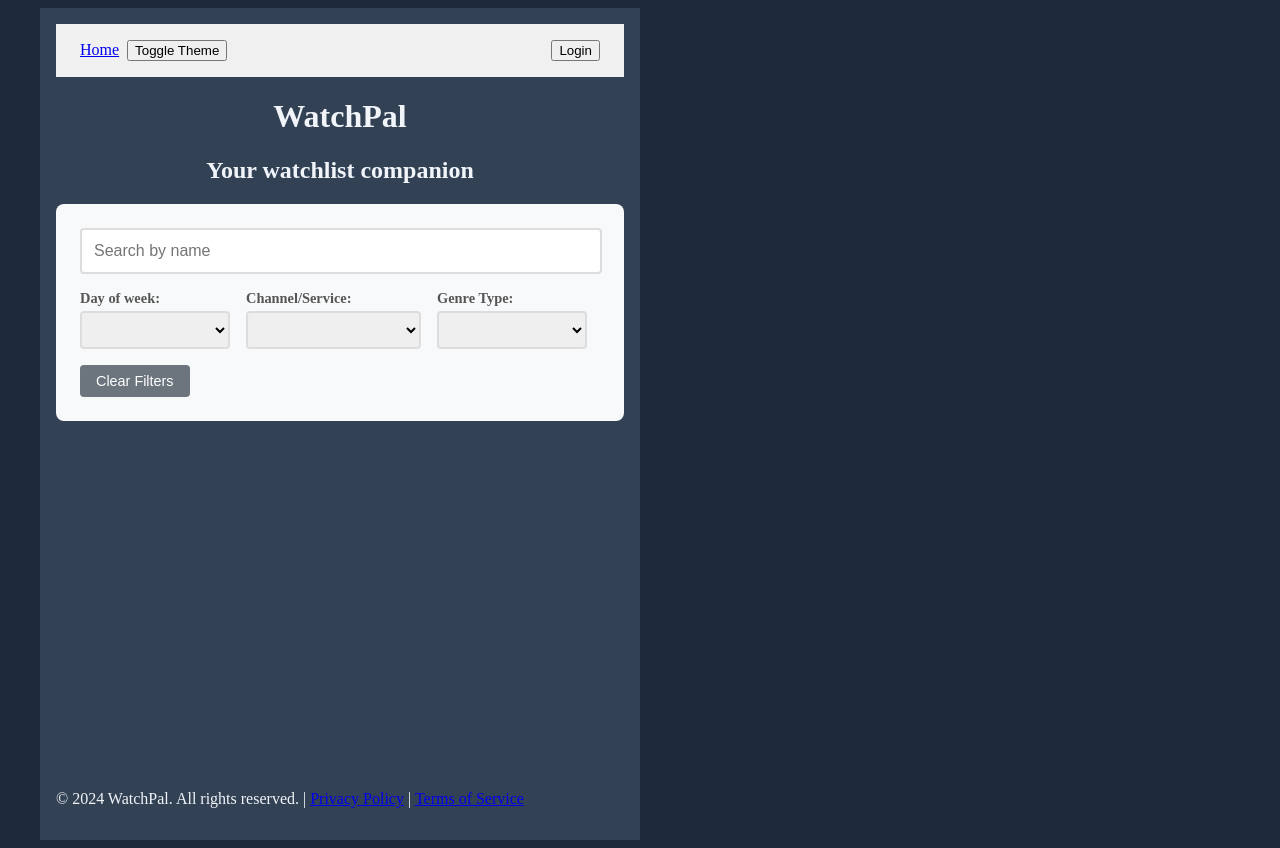
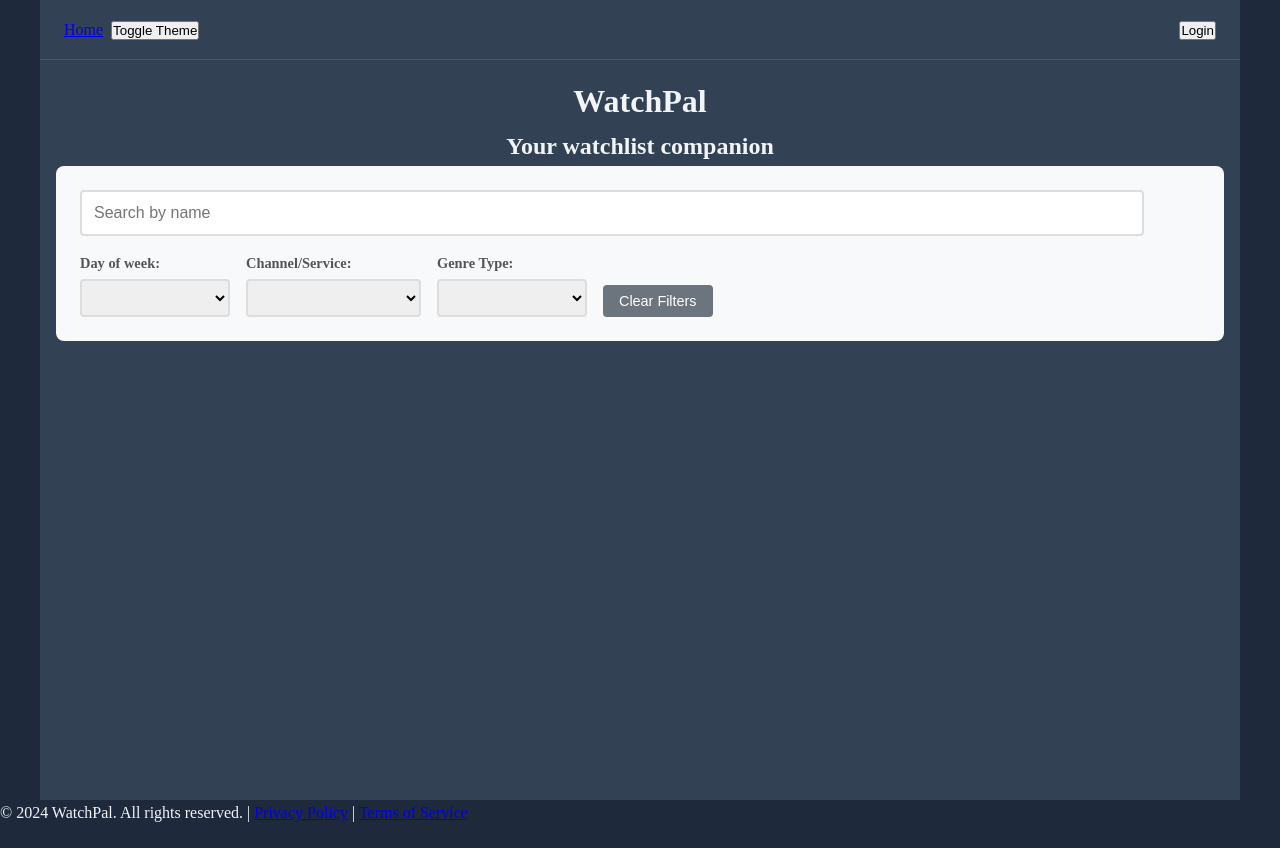
Before and after one commit to MiTOBrien/watchpal, a Vue app: page / in a window 1280 px wide. After the commit the page ends 826 px from the top, so only its background shows below. Built offline with nearby package versions, Linux system fonts and the light colour scheme.

Commit message:
sets variable light/dark theme styling

```diff
--- a/src/App.vue
+++ b/src/App.vue
@@ -1,6 +1,8 @@
 <script setup>
 import { onMounted } from 'vue'
 import { useUserStore } from '@/stores/useUserStore'
+import NavbarView from './views/NavbarView.vue'
+import FooterView from './views/FooterView.vue'
 
 const userStore = useUserStore()
 
@@ -11,7 +13,9 @@ onMounted(() => {
 </script>
 
 <template>
+  <NavbarView />
   <RouterView />
+  <FooterView />
 </template>
 
 <style scoped>
--- /dev/null
+++ b/src/assets/homeview.css
@@ -0,0 +1,81 @@
+.homeview-container {
+  max-width: 1200px;
+  margin: 0 auto;
+  padding: 1rem;
+  background-color: var(--color-surface);
+  color: var(--color-text);
+  min-height: 100vh;
+  display: flex;
+  flex-direction: column;
+}
+
+.homeview-content {
+  flex: 1;
+}
+/* Search and Filters */
+.search-filters {
+  background: #f8f9fa;
+  padding: 1.5rem;
+  border-radius: 8px;
+  margin-bottom: 2rem;
+}
+
+.search-bar {
+  margin-bottom: 1rem;
+}
+
+.search-input {
+  width: 95%;
+  padding: 0.75rem;
+  border: 2px solid #ddd;
+  border-radius: 4px;
+  font-size: 1rem;
+  transition: border-color 0.3s ease;
+}
+
+.search-input:focus {
+  outline: none;
+  border-color: #007bff;
+}
+
+.filters {
+  display: flex;
+  gap: 1rem;
+  align-items: end;
+  flex-wrap: wrap;
+}
+
+.filter-group {
+  display: flex;
+  flex-direction: column;
+  gap: 0.25rem;
+}
+
+.filter-group label {
+  font-weight: 600;
+  color: #555;
+  font-size: 0.9rem;
+}
+
+.filter-select {
+  padding: 0.5rem;
+  border: 2px solid #ddd;
+  border-radius: 4px;
+  font-size: 0.9rem;
+  min-width: 150px;
+}
+
+.clear-filters-btn {
+  padding: 0.5rem 1rem;
+  background: #6c757d;
+  color: white;
+  border: none;
+  border-radius: 4px;
+  cursor: pointer;
+  font-size: 0.9rem;
+  transition: background-color 0.3s ease;
+}
+
+.clear-filters-btn:hover {
+  background: #545b62;
+}
--- a/src/assets/main.css
+++ b/src/assets/main.css
@@ -1,15 +1,30 @@
 @import './navbar.css';
+@import './homeview.css';
 
-#app {
-  max-width: 1280px;
-  margin: 0 auto;
-  padding: 2rem;
-  font-weight: normal;
+* {
+  box-sizing: border-box;
+  margin: 0;
+  padding: 0;
+}
+
+html {
+  font-size: 16px;
+  line-height: 1.6;
 }
 
 body {
   background-color: var(--color-bg);
   color: var(--color-text);
+}
+
+main {
+  padding-top: 60px;
+}
+
+.container {
+  max-width: 1200px;
+  margin: 0 auto;
+  padding: 1rem;
 }
 
 .login-form {
@@ -56,22 +71,3 @@ h1, h2 {
   --color-highlight: #F59E0B;
   --color-border: #D1D5DB;
 }
-
-@media (hover: hover) {
-  a:hover {
-    background-color: hsla(160, 100%, 37%, 0.2);
-  }
-}
-
-@media (min-width: 1024px) {
-  body {
-    display: flex;
-    place-items: center;
-  }
-
-  #app {
-    display: grid;
-    grid-template-columns: 1fr 1fr;
-    padding: 0 2rem;
-  }
-}
--- a/src/assets/navbar.css
+++ b/src/assets/navbar.css
@@ -1,9 +1,23 @@
 .navbar {
+  position: fixed;
+  top: 0;
+  left: 50%;
+  transform: translateX(-50%); /* center it */
+  max-width: 1200px;
+  width: 100%;
+  height: 60px;
+  background-color: var(--color-surface);
+  border-bottom: 1px solid var(--color-border);
+}
+
+.navbar > .container {
+  max-width: 1200px;
+  margin: 0 auto;
   display: flex;
   justify-content: space-between;
   align-items: center;
-  padding: 1rem;
-  background: #f0f0f0;
+  height: 100%;
+  width: 100%;
 }
 
 .navbar-item {
--- a/src/views/HomeView.vue
+++ b/src/views/HomeView.vue
@@ -8,12 +8,8 @@ import FooterView from './FooterView.vue'
 <template>
   <div class="homeview-container">
     <main class="homeview-content">
-      <div class="navbar-container">
-        <NavbarView />
-        <h1>WatchPal</h1>
-        <h2>Your watchlist companion</h2>
-      </div>
-
+      <h1>WatchPal</h1>
+      <h2>Your watchlist companion</h2>
       <!-- Search and Filter Section -->
       <div class="search-filters">
         <div class="search-bar">
@@ -85,90 +81,7 @@ import FooterView from './FooterView.vue'
         </div>
       </div>
     </main>
-    <FooterView />
   </div>
 </template>
 
-<style scoped>
-.homeview-container {
-  max-width: 1600px;
-  margin: 0 auto;
-  padding: 1rem;
-  background-color: var(--color-surface);
-  color: var(--color-text);
-  min-height: 100vh;
-  display: flex;
-  flex-direction: column;
-}
-
-.homeview-content {
-  flex: 1;
-}
-/* Search and Filters */
-.search-filters {
-  background: #f8f9fa;
-  padding: 1.5rem;
-  border-radius: 8px;
-  margin-bottom: 2rem;
-}
-
-.search-bar {
-  margin-bottom: 1rem;
-}
-
-.search-input {
-  width: 95%;
-  padding: 0.75rem;
-  border: 2px solid #ddd;
-  border-radius: 4px;
-  font-size: 1rem;
-  transition: border-color 0.3s ease;
-}
-
-.search-input:focus {
-  outline: none;
-  border-color: #007bff;
-}
-
-.filters {
-  display: flex;
-  gap: 1rem;
-  align-items: end;
-  flex-wrap: wrap;
-}
-
-.filter-group {
-  display: flex;
-  flex-direction: column;
-  gap: 0.25rem;
-}
-
-.filter-group label {
-  font-weight: 600;
-  color: #555;
-  font-size: 0.9rem;
-}
-
-.filter-select {
-  padding: 0.5rem;
-  border: 2px solid #ddd;
-  border-radius: 4px;
-  font-size: 0.9rem;
-  min-width: 150px;
-}
-
-.clear-filters-btn {
-  padding: 0.5rem 1rem;
-  background: #6c757d;
-  color: white;
-  border: none;
-  border-radius: 4px;
-  cursor: pointer;
-  font-size: 0.9rem;
-  transition: background-color 0.3s ease;
-}
-
-.clear-filters-btn:hover {
-  background: #545b62;
-}
-</style>
+<style scoped></style>
--- a/src/views/NavbarView.vue
+++ b/src/views/NavbarView.vue
@@ -27,6 +27,7 @@ const toggleTheme = () => {
 
 <template>
   <div class="navbar">
+    <div class="container">
       <div class="navbar-start">
         <RouterLink to="/" class="navbar-item">Home</RouterLink>
         <button @click="toggleTheme">Toggle Theme</button>
@@ -64,7 +65,7 @@ const toggleTheme = () => {
         "
       />
     </div>
+  </div>
 </template>
 
-<style scoped>
-</style>
+<style scoped></style>
```
Lines whose indentation alone changed are shown as unchanged.
